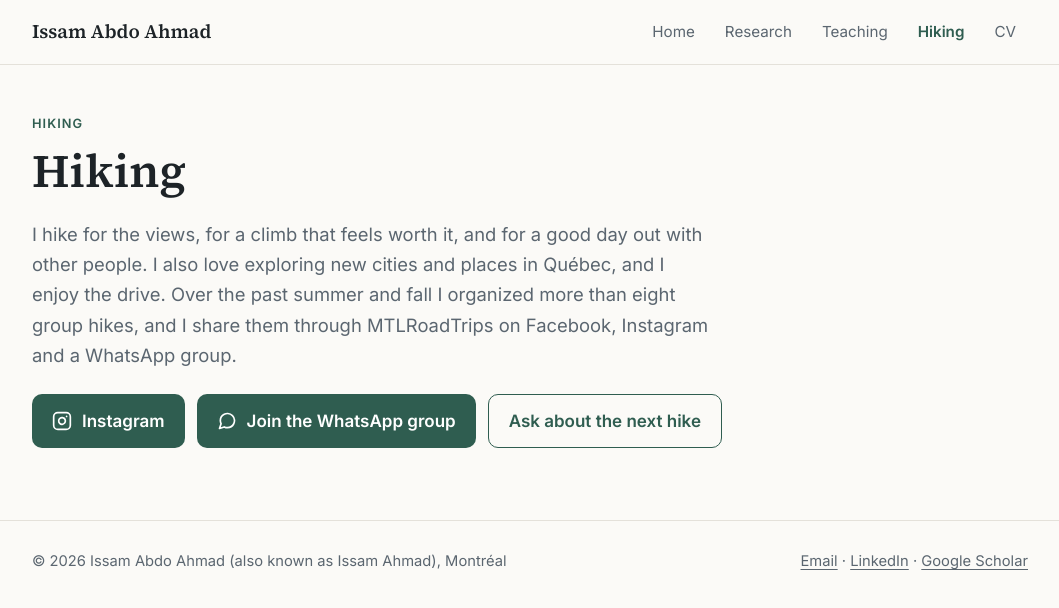
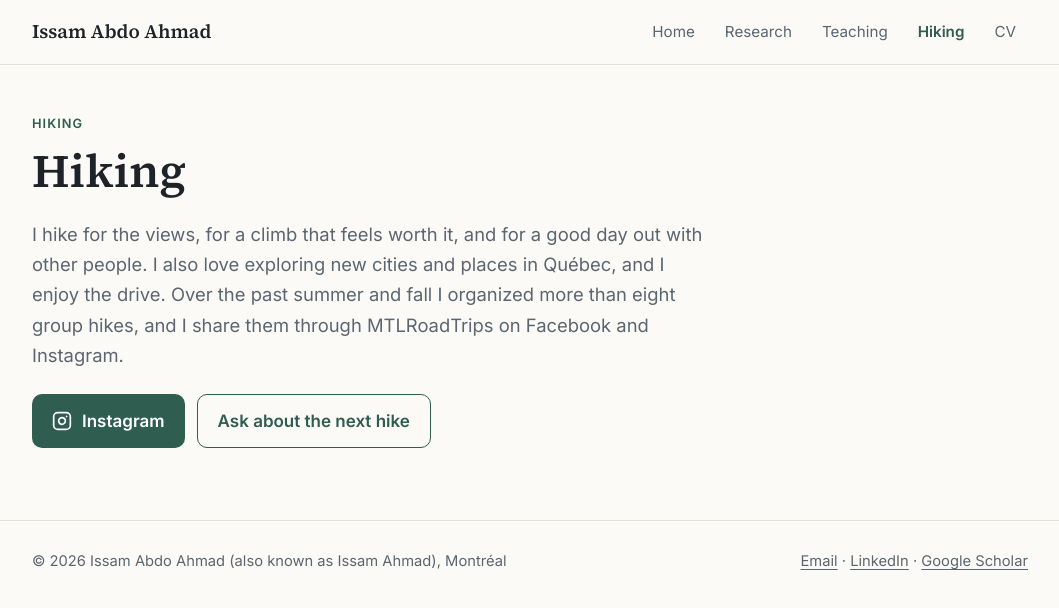
Before and after one commit to issamabdoahmad/issamabdoahmad.github.io, a plain HTML site: page hiking.html in a window 1280 px wide. Shown: the whole page, without its empty margins (110-1169 px from the left). Drawn offline with Linux system fonts and the light colour scheme.

Commit message:
Hiking page: remove WhatsApp group button
Co-Authored-By: Claude Sonnet 5.5 <noreply@anthropic.com>
Claude-Session: https://claude.ai/code/session_01LH8pZtLjJSbsCcvHTjMxSQ

```diff
--- a/hiking.html
+++ b/hiking.html
@@ -32,10 +32,9 @@
     <div class="wrap">
       <p class="eyebrow">Hiking</p>
       <h1>Hiking</h1>
-      <p class="lead">I hike for the views, for a climb that feels worth it, and for a good day out with other people. I also love exploring new cities and places in Qu&eacute;bec, and I enjoy the drive. Over the past summer and fall I organized more than eight group hikes, and I share them through MTLRoadTrips on Facebook, Instagram and a WhatsApp group.</p>
+      <p class="lead">I hike for the views, for a climb that feels worth it, and for a good day out with other people. I also love exploring new cities and places in Qu&eacute;bec, and I enjoy the drive. Over the past summer and fall I organized more than eight group hikes, and I share them through MTLRoadTrips on Facebook and Instagram.</p>
       <div class="actions">
         <a class="btn icon" href="https://www.instagram.com/mtlroadtrips/" target="_blank" rel="noopener"><svg viewBox="0 0 24 24" width="20" height="20" fill="none" stroke="currentColor" stroke-width="2" stroke-linecap="round" stroke-linejoin="round" aria-hidden="true"><rect x="2" y="2" width="20" height="20" rx="5"/><path d="M16 11.37A4 4 0 1 1 12.63 8 4 4 0 0 1 16 11.37z"/><line x1="17.5" y1="6.5" x2="17.51" y2="6.5"/></svg>Instagram</a>
-        <a class="btn icon" href="https://chat.whatsapp.com/CvXDa47DgXu6zwdLB8BBB0" target="_blank" rel="noopener"><svg viewBox="0 0 24 24" width="20" height="20" fill="none" stroke="currentColor" stroke-width="2" stroke-linecap="round" stroke-linejoin="round" aria-hidden="true"><path d="M21 11.5a8.38 8.38 0 0 1-.9 3.8 8.5 8.5 0 0 1-7.6 4.7 8.38 8.38 0 0 1-3.8-.9L3 21l1.9-5.7a8.38 8.38 0 0 1-.9-3.8 8.5 8.5 0 0 1 4.7-7.6 8.38 8.38 0 0 1 3.8-.9h.5a8.48 8.48 0 0 1 8 8v.5z"/></svg>Join the WhatsApp group</a>
         <a class="btn ghost" href="mailto:issamabdoahmad@gmail.com?subject=Next%20group%20hike">Ask about the next hike</a>
       </div>
 
```
